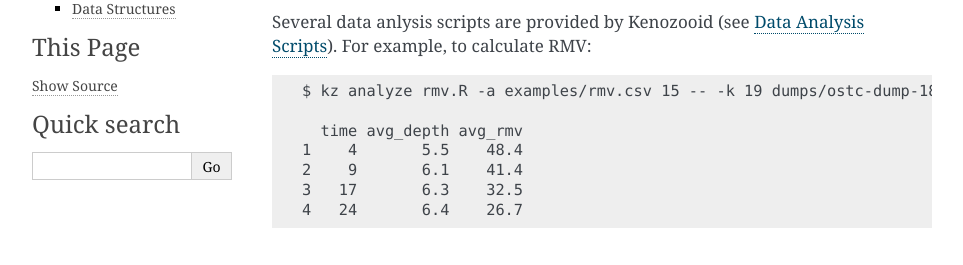
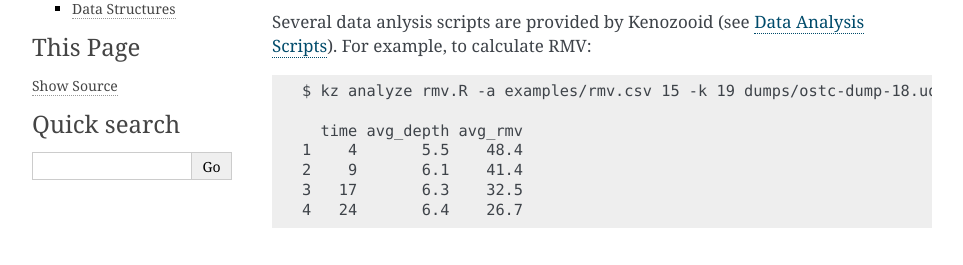
Before and after one commit to gitGNU/gnu_kenozooid, a Sphinx documentation site: the page built from doc/user/analysis.rst, in a window 1280 px wide and 1400 px high. Shown: the part 222-487 px from the top of the window, without its empty margins (148-1111 px from the left). Built offline with Sphinx 7.4.7, drawn with Linux system fonts in a browser that asks for light colours; some of the changed text lies outside the part shown.

```diff
--- a/doc/user/analysis.rst
+++ b/doc/user/analysis.rst
@@ -9,7 +9,7 @@ and allows to execute R scripts to perform data analysis and plotting.
 Several data anlysis scripts are provided by Kenozooid (see
 :ref:`user-analysis-scripts`). For example, to calculate RMV::
 
-    $ kz analyze rmv.R -a examples/rmv.csv 15 -- -k 19 dumps/ostc-dump-18.uddf
+    $ kz analyze rmv.R -a examples/rmv.csv 15 -k 19 dumps/ostc-dump-18.uddf
 
       time avg_depth avg_rmv
     1    4       5.5    48.4
@@ -59,7 +59,7 @@ For example, create ``dive-19-rmv.csv`` file::
 
 Then execute ``rmv.R`` script for 15l tank::
 
-    $ kz analyze rmv.R -a dive-19-rmv.csv 15 -- -k 19 dumps/ostc-dump-18.uddf
+    $ kz analyze rmv.R -a dive-19-rmv.csv 15 -k 19 dumps/ostc-dump-18.uddf
 
       time avg_depth avg_rmv
     1    4       5.5    48.4
--- a/doc/user/plot.rst
+++ b/doc/user/plot.rst
@@ -65,7 +65,7 @@ Use ``-t cmp`` option to plot many dives on one plot (as in case of dive
 profile details plot, multiple dives from multiple files can be specified),
 for example::
 
-    $ kz plot -t cmp --legend --labels Rebreather 'Open Circuit' -- -k 1,2 logbook.uddf divemode-compare.pdf
+    $ kz plot -t cmp --legend --labels Rebreather 'Open Circuit' -k 1,2 logbook.uddf divemode-compare.pdf
 
 Above, Kenozooid is instructed to put a legend on a plot with appropriate
 labels (``Rebreather`` and ``Open Circuit``) for dive profiles.
```
Also changed, not shown: 1 other file.
